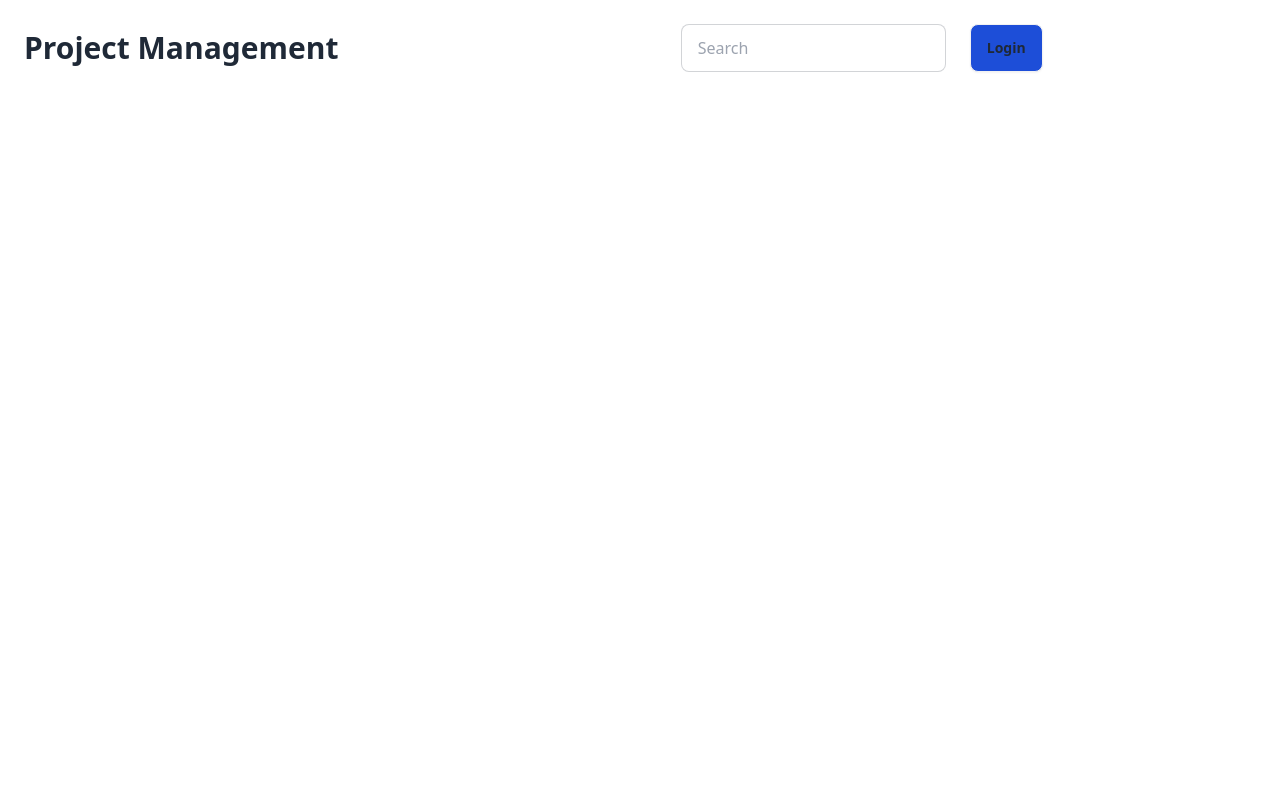
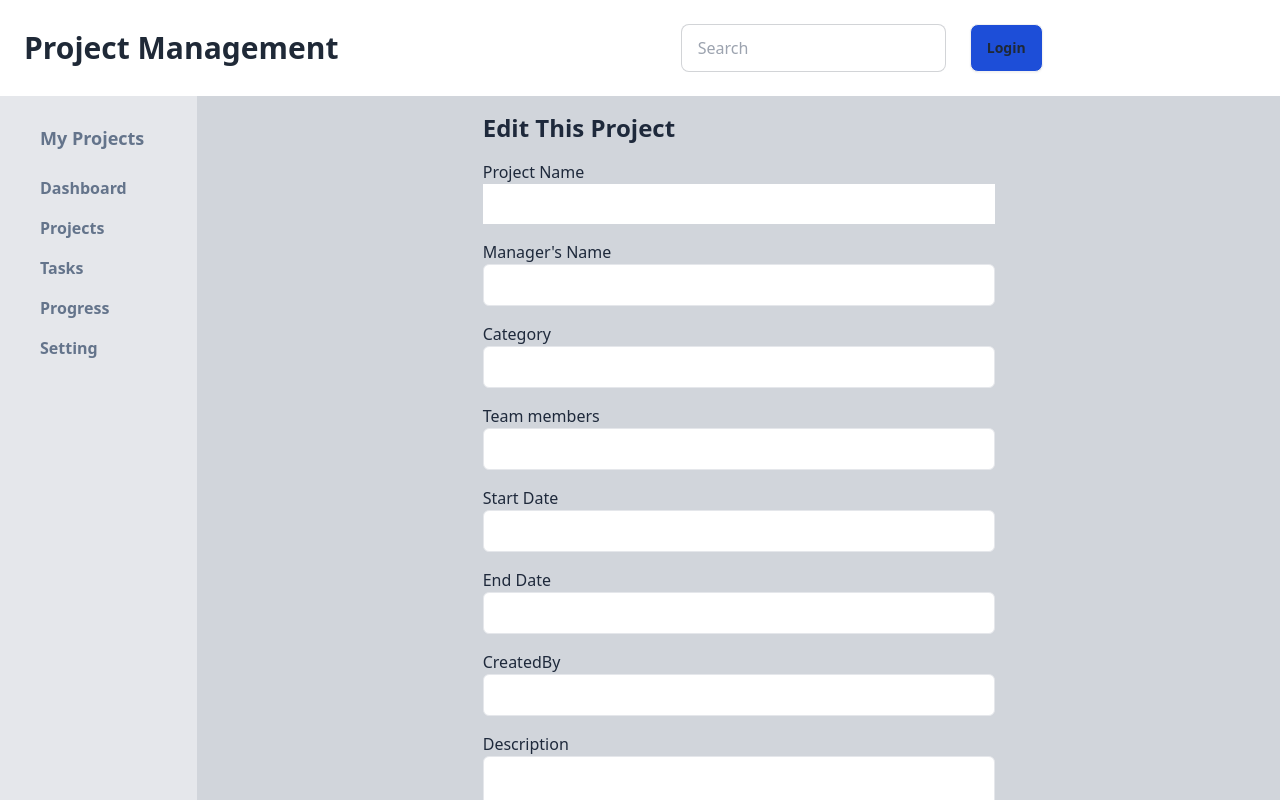
Before and after one commit to Mahadibappi/Project-Management, a React (Create React App) app: page /editProject in a window 1280 px wide. Shown: the top 800 px of the page. Built offline with nearby package versions, Linux system fonts and the light colour scheme.

Commit message:
edit page done

```diff
--- a/src/App.js
+++ b/src/App.js
@@ -12,6 +12,7 @@ import ProjectDetail from "./Pages/ProjectDetail/ProjectDetail";
 import NewTask from "./Pages/NewTask/NewTask";
 import TaskDetail from "./Pages/TaskDetail/TaskDetail";
 import EditTask from "./Pages/EditTask/EditTask";
+import EditProject from "./Pages/EditProject/EditProject";
 
 function App() {
   return (
@@ -24,6 +25,7 @@ function App() {
             <Route path="/overview" element={<Overview />} />
             <Route path="/create" element={<NewProject />} />
             <Route path="/detail" element={<ProjectDetail />} />
+            <Route path="/editProject" element={<EditProject />} />
             <Route path="/task" element={<Task />} />
             <Route path="/newTask" element={<NewTask />} />
             <Route path="/taskDetail" element={<TaskDetail />} />
--- /dev/null
+++ b/src/Pages/EditProject/EditProject.js
@@ -0,0 +1,155 @@
+import React, { useState } from "react";
+
+const EditProject = () => {
+  const [formData, setFormData] = useState({
+    projectName: "",
+    managerName: "",
+    category: "",
+    startDate: "",
+    endDate: "",
+    teamMembers: "",
+    createdBy: "",
+    description: "",
+  });
+  const handleChange = (e) => {
+    const { name, value } = e.target;
+    setFormData({
+      ...formData,
+      [name]: value,
+    });
+  };
+  const handleSubmit = (e) => {
+    e.preventDefault();
+    console.log(formData);
+  };
+  return (
+    <div className="max-w-lg mx-auto text-slate-800">
+      <h2 className="text-2xl font-semibold mb-4">Edit This Project</h2>
+      <form onSubmit={handleSubmit} className="space-y-4 ">
+        <div>
+          <label htmlFor="projectName" className="block">
+            Project Name
+          </label>
+          <input
+            type="text"
+            id="projectName"
+            name="projectName"
+            value={formData.projectName}
+            onChange={handleChange}
+            className="w-full borderrounded-md py-2 px-3 text-slate-900 bg-white"
+            required
+          />
+        </div>
+        <div>
+          <label htmlFor="managerName" className="block">
+            Manager's Name
+          </label>
+          <input
+            type="text"
+            id="managerName"
+            name="managerName"
+            value={formData.managerName}
+            onChange={handleChange}
+            className="w-full border rounded-md py-2 px-3 text-slate-900 bg-white"
+            required
+          />
+        </div>
+        <div>
+          <label htmlFor="category" className="block">
+            Category
+          </label>
+          <input
+            type="text"
+            id="category"
+            name="category"
+            value={formData.category}
+            onChange={handleChange}
+            className="w-full border rounded-md py-2 px-3 text-slate-900 bg-white"
+            required
+          />
+        </div>
+        <div>
+          <label htmlFor="Team members" className="block">
+            Team members
+          </label>
+          <input
+            type="text"
+            id="teamMembers"
+            name="teamMembers"
+            value={formData.teamMembers}
+            onChange={handleChange}
+            className="w-full border rounded-md py-2 px-3 text-slate-900 bg-white"
+            required
+          />
+        </div>
+        <div>
+          <label htmlFor="startDate" className="block">
+            Start Date
+          </label>
+          <input
+            type="text"
+            id="startDate"
+            name="startDate"
+            value={formData.startDate}
+            onChange={handleChange}
+            className="w-full border rounded-md py-2 px-3 text-slate-900 bg-white"
+            required
+          />
+        </div>
+        <div>
+          <label htmlFor="endDate" className="block">
+            End Date
+          </label>
+          <input
+            type="text"
+            id="endDate"
+            name="endDate"
+            value={formData.endDate}
+            onChange={handleChange}
+            className="w-full border rounded-md py-2 px-3 text-slate-900 bg-white"
+            required
+          />
+        </div>
+        <div>
+          <label htmlFor=" createdBy" className="block">
+            CreatedBy
+          </label>
+          <input
+            type="text"
+            id="createdBy"
+            name="createdBy"
+            value={formData.createdBy}
+            onChange={handleChange}
+            className="w-full border rounded-md py-2 px-3 text-slate-900 bg-white"
+            required
+          />
+        </div>
+
+        {/* description */}
+        <div>
+          <label htmlFor="description" className="block">
+            Description
+          </label>
+          <textarea
+            id="description"
+            name="description"
+            value={formData.description}
+            onChange={handleChange}
+            className="w-full border rounded-md py-2 px-3 h-32 text-slate-900 bg-white"
+            required
+          />
+        </div>
+        <div>
+          <button
+            type="submit"
+            className="bg-blue-500 text-white py-2 px-4 rounded-md"
+          >
+            Submit
+          </button>
+        </div>
+      </form>
+    </div>
+  );
+};
+
+export default EditProject;
--- a/src/Pages/Overview/Overview.js
+++ b/src/Pages/Overview/Overview.js
@@ -86,7 +86,7 @@ const Overview = () => {
                           <BsEyeFill className="w-6 h-6" />
                         </button>
                       </Link>
-                      <Link to="/create">
+                      <Link to="/editProject">
                         <button className="mt-2">
                           <FaEdit className="w-5 h-6" />
                         </button>
```
